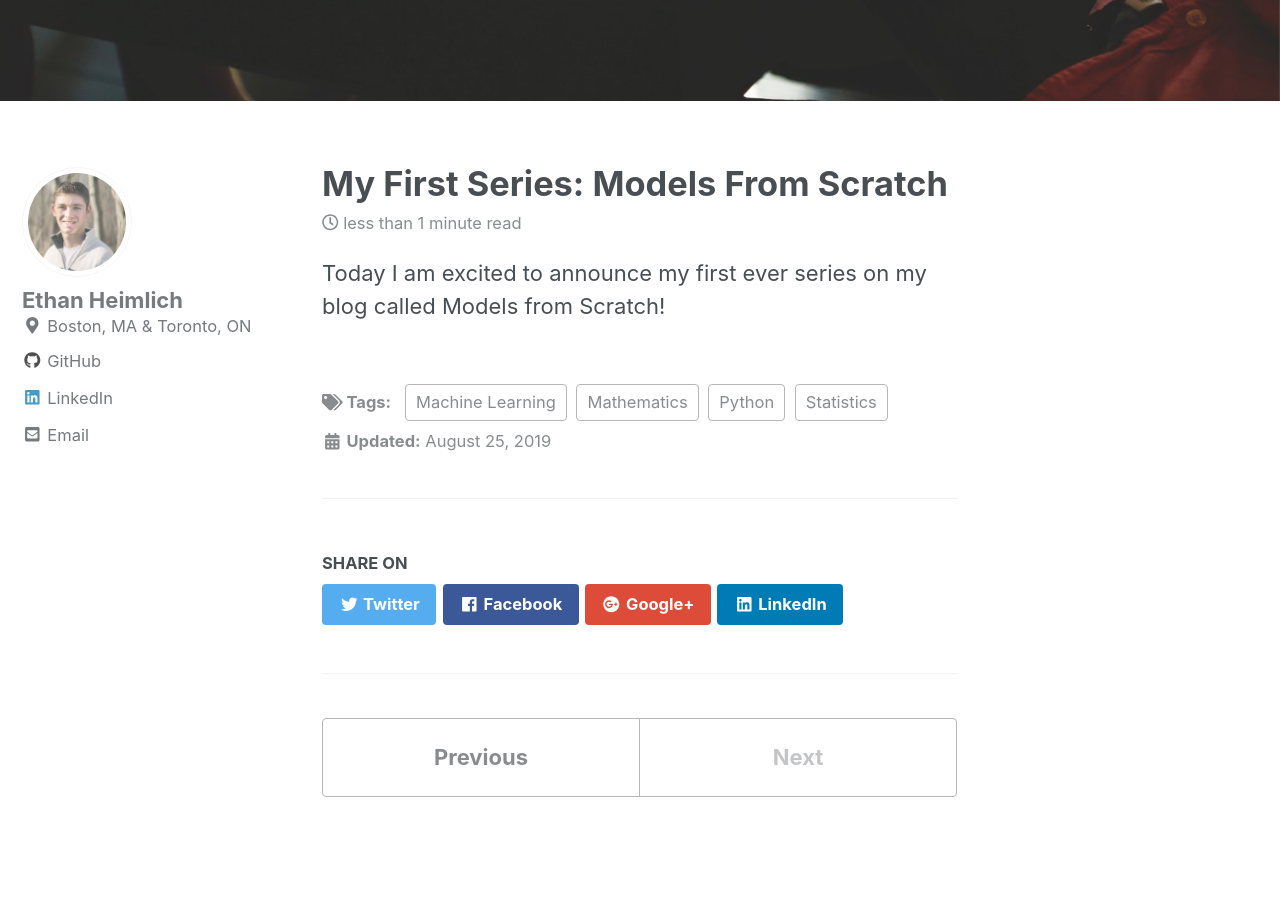
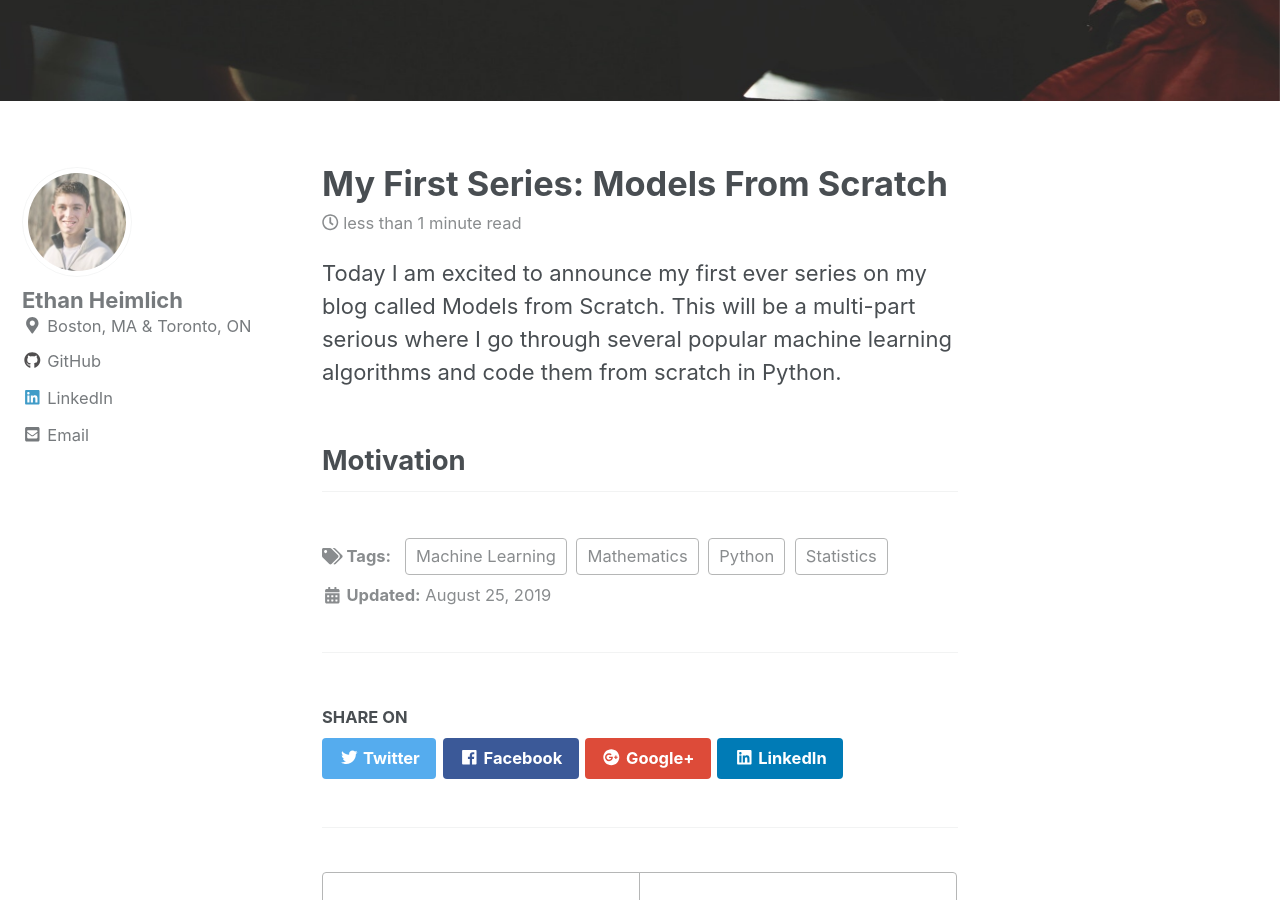
Before and after one commit to eheimlich/eheimlich.github.io, a Jekyll site: the page built from _posts/2019-08-25-models-from-scratch.md, in a window 1280 px wide and 900 px high, scrolled down 841 px. Built offline with Jekyll 4.4.1, drawn with Linux system fonts in a browser that asks for light colours; cached includes are drawn as plain includes; nearby versions of some CDN libraries.

Commit message:
Added first paragrpah to blog post

```diff
--- a/_posts/2019-08-25-models-from-scratch.md
+++ b/_posts/2019-08-25-models-from-scratch.md
@@ -9,4 +9,8 @@ header:
 ---
 
 Today I am excited to announce my first ever series on my blog called Models from
-Scratch!
+Scratch. This will be a multi-part serious where I go through several popular
+machine learning algorithms and code them from scratch in Python.
+
+
+## Motivation
```
